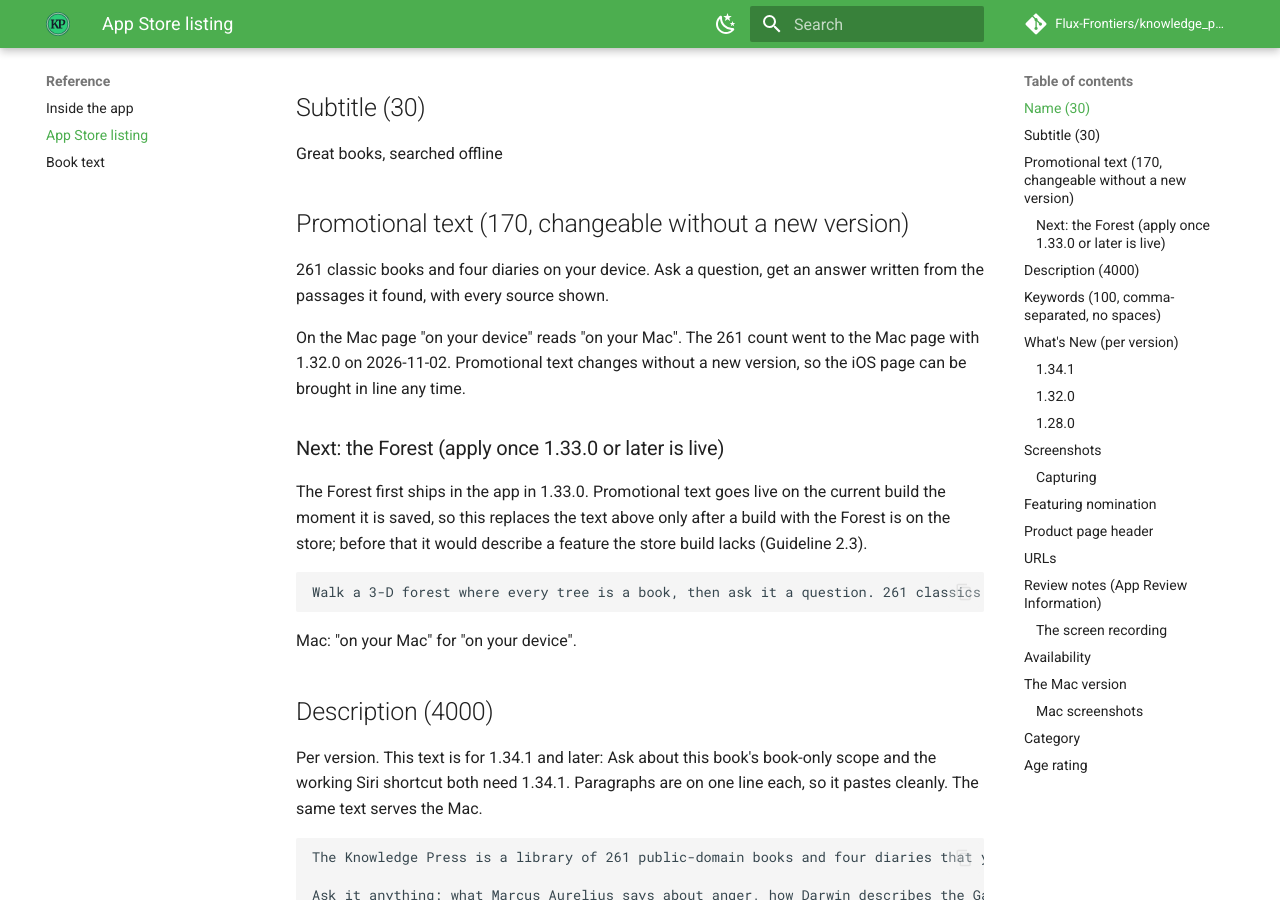
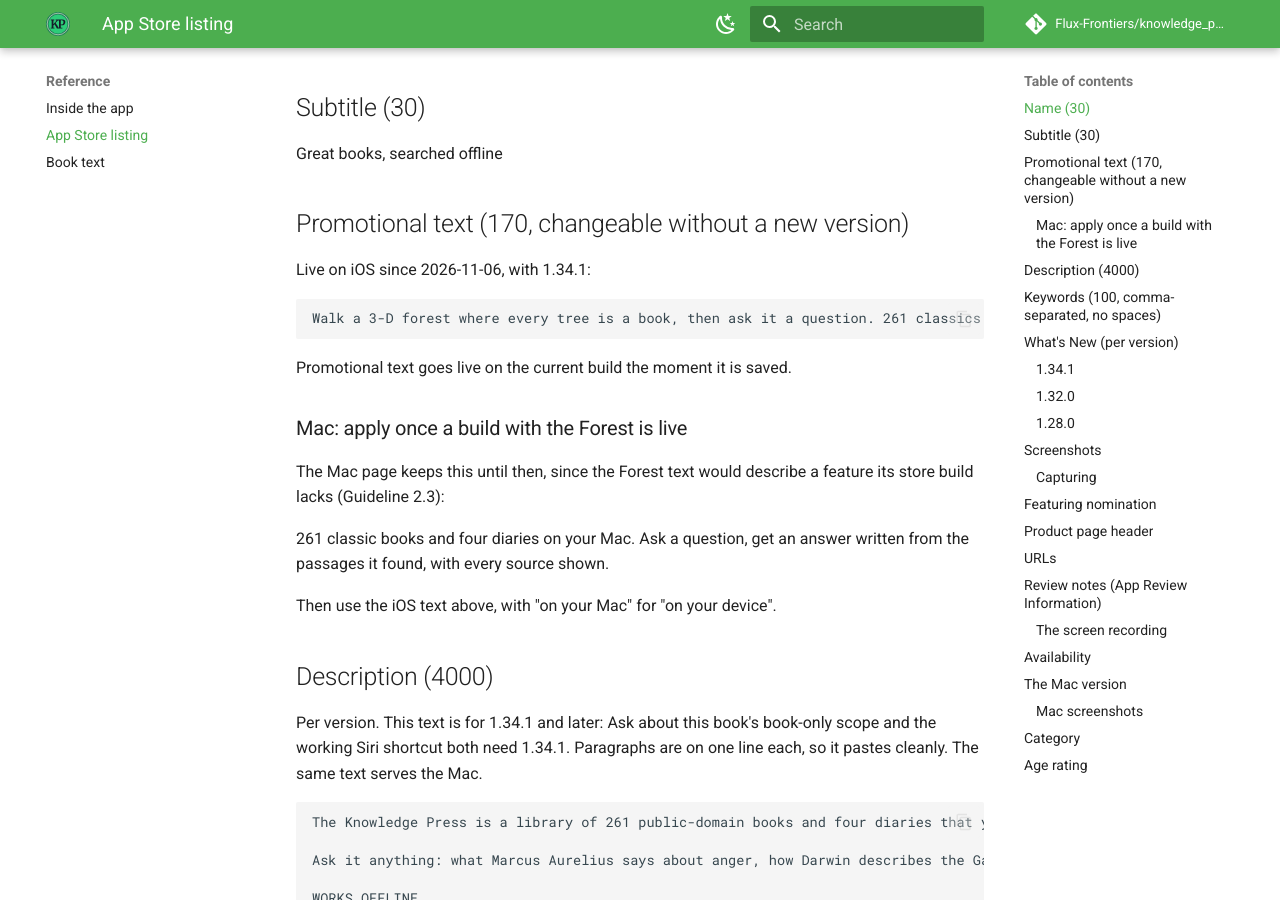
Before and after one commit to Flux-Frontiers/knowledge_press, an MkDocs documentation site: the page built from docs/APP_STORE_LISTING.md, in a window 1280 px wide and 900 px high, scrolled down 464 px. Built offline with MkDocs 1.6.1 and Material for MkDocs 9.7.7, drawn with Linux system fonts in a browser that asks for light colours; comment, search, counter and statistics services are not loaded.

Commit message:
docs(store): the Forest promotional text is live on iOS
Co-Authored-By: Claude Opus 5.5 <noreply@anthropic.com>

````diff
--- a/docs/APP_STORE_LISTING.md
+++ b/docs/APP_STORE_LISTING.md
@@ -19,25 +19,23 @@ Great books, searched offline
 
 ## Promotional text (170, changeable without a new version)
 
-261 classic books and four diaries on your device. Ask a question, get an
-answer written from the passages it found, with every source shown.
-
-On the Mac page "on your device" reads "on your Mac". The 261 count went to
-the Mac page with 1.32.0 on 2026-11-02. Promotional text changes without a
-new version, so the iOS page can be brought in line any time.
-
-### Next: the Forest (apply once 1.33.0 or later is live)
-
-The Forest first ships in the app in 1.33.0. Promotional text goes live on
-the current build the moment it is saved, so this replaces the text above
-only after a build with the Forest is on the store; before that it would
-describe a feature the store build lacks (Guideline 2.3).
+Live on iOS since 2026-11-06, with 1.34.1:
 
 ```text
 Walk a 3-D forest where every tree is a book, then ask it a question. 261 classics and four diaries on your device, and every answer shows its sources.
 ```
 
-Mac: "on your Mac" for "on your device".
+Promotional text goes live on the current build the moment it is saved.
+
+### Mac: apply once a build with the Forest is live
+
+The Mac page keeps this until then, since the Forest text would describe a
+feature its store build lacks (Guideline 2.3):
+
+261 classic books and four diaries on your Mac. Ask a question, get an
+answer written from the passages it found, with every source shown.
+
+Then use the iOS text above, with "on your Mac" for "on your device".
 
 ## Description (4000)
 
````
